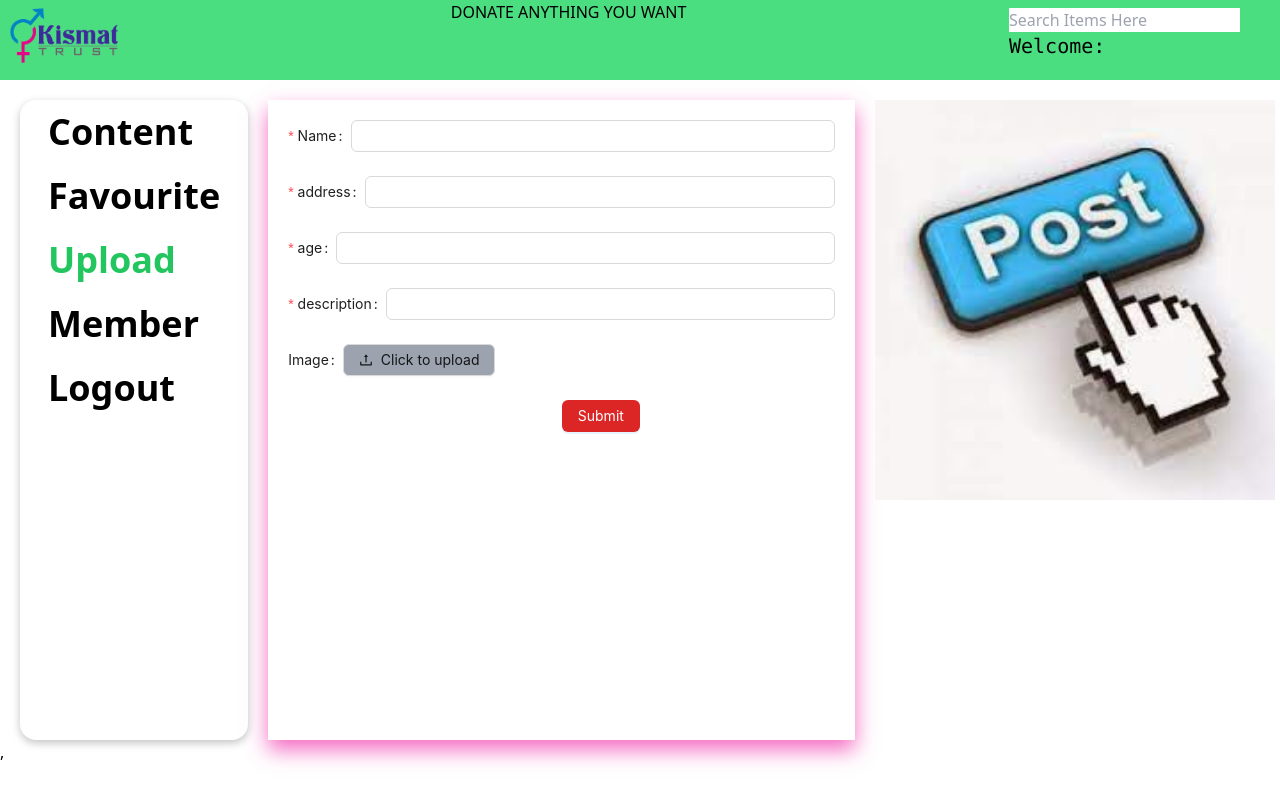
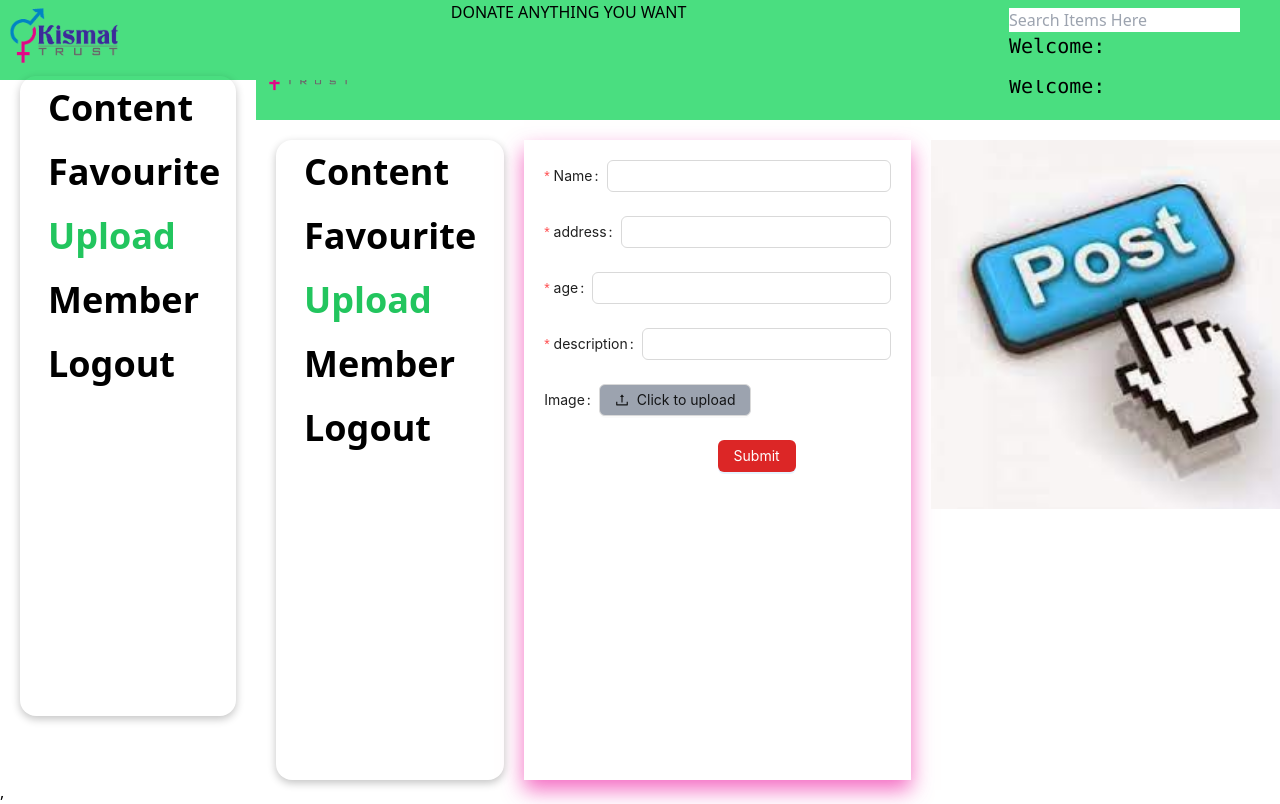
Before and after one commit to KISMAT1234/Donationproject, a React (Vite) app in the folder frontreact/: page /Mainpage/upload in a window 1280 px wide. Built offline with nearby package versions, Linux system fonts and the light colour scheme.

Commit message:
outlet component added here

```diff
--- a/frontreact/src/router/AllRoute.jsx
+++ b/frontreact/src/router/AllRoute.jsx
@@ -9,13 +9,14 @@ import Signup from "../components/beforelogin/Signup"
 import Login from "../components/beforelogin/Login"
 
 
-import LoginMiddleware from "../middleware/LoginMiddleware"
+// import LoginMiddleware from "../middleware/LoginMiddleware"
 
 // After Login Page
 import Mainpage from "../components/afterlogin/Mainpage";
 import MemberList from "../components/afterlogin/Members"
 import Favourites from "../components/afterlogin/Favourites"
 import Uploadcontent from "../components/afterlogin/Upload"
+import Layout from "../components/afterlogin/bar/Outlet"
 
 
 
@@ -37,13 +38,12 @@ function RouterList(){
 
 
 
-         <Route path="Mainpage" element={<LoginMiddleware/>}>
+         <Route path="/Mainpage" element={<Layout/>}>
              <Route path="/Mainpage" element={<Mainpage/>}/>
              <Route path="members-list" element={<MemberList/>}/>
              <Route path="favourites" element={<Favourites/>}/>
             <Route path="upload" element={<Uploadcontent/>}/>
          </Route>
-
        </Routes>
 
 
```
